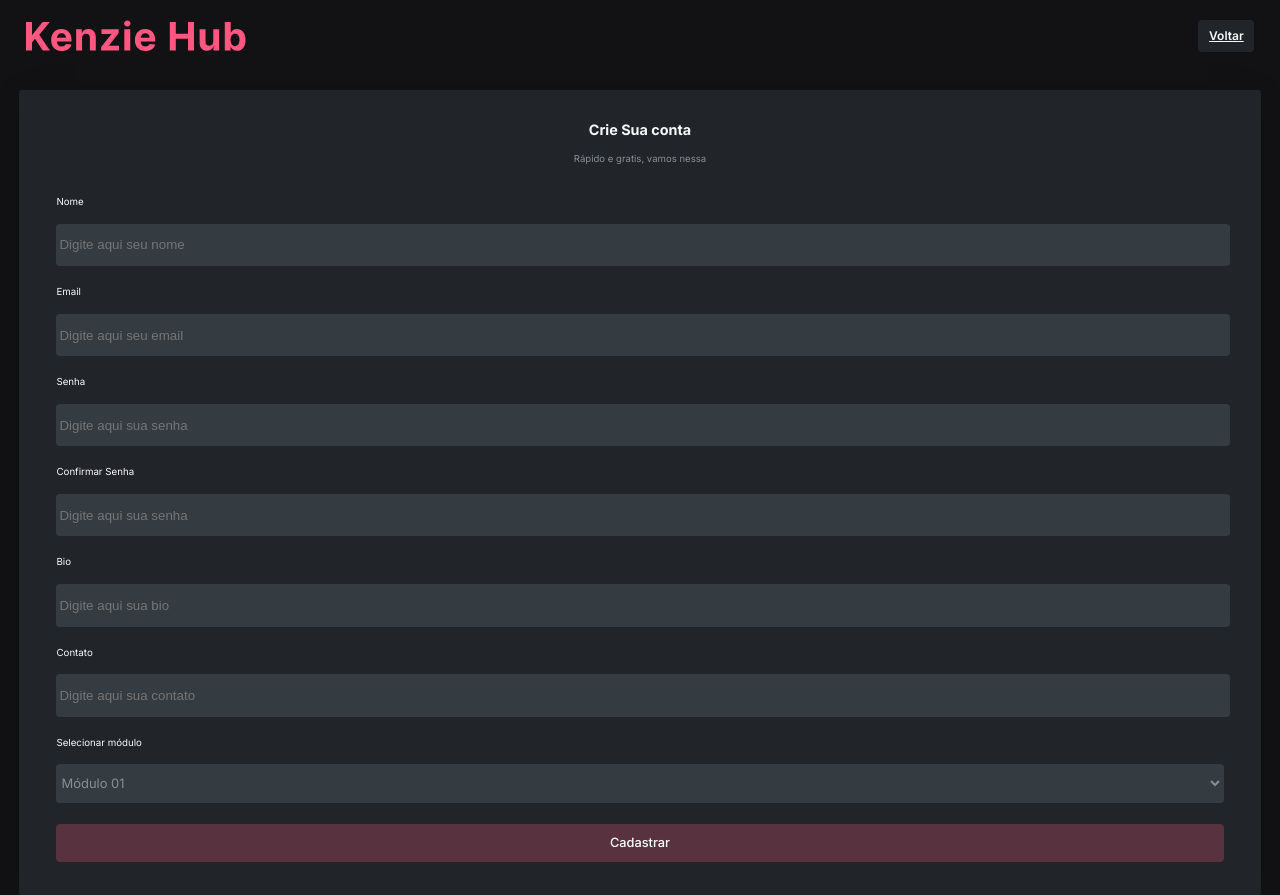
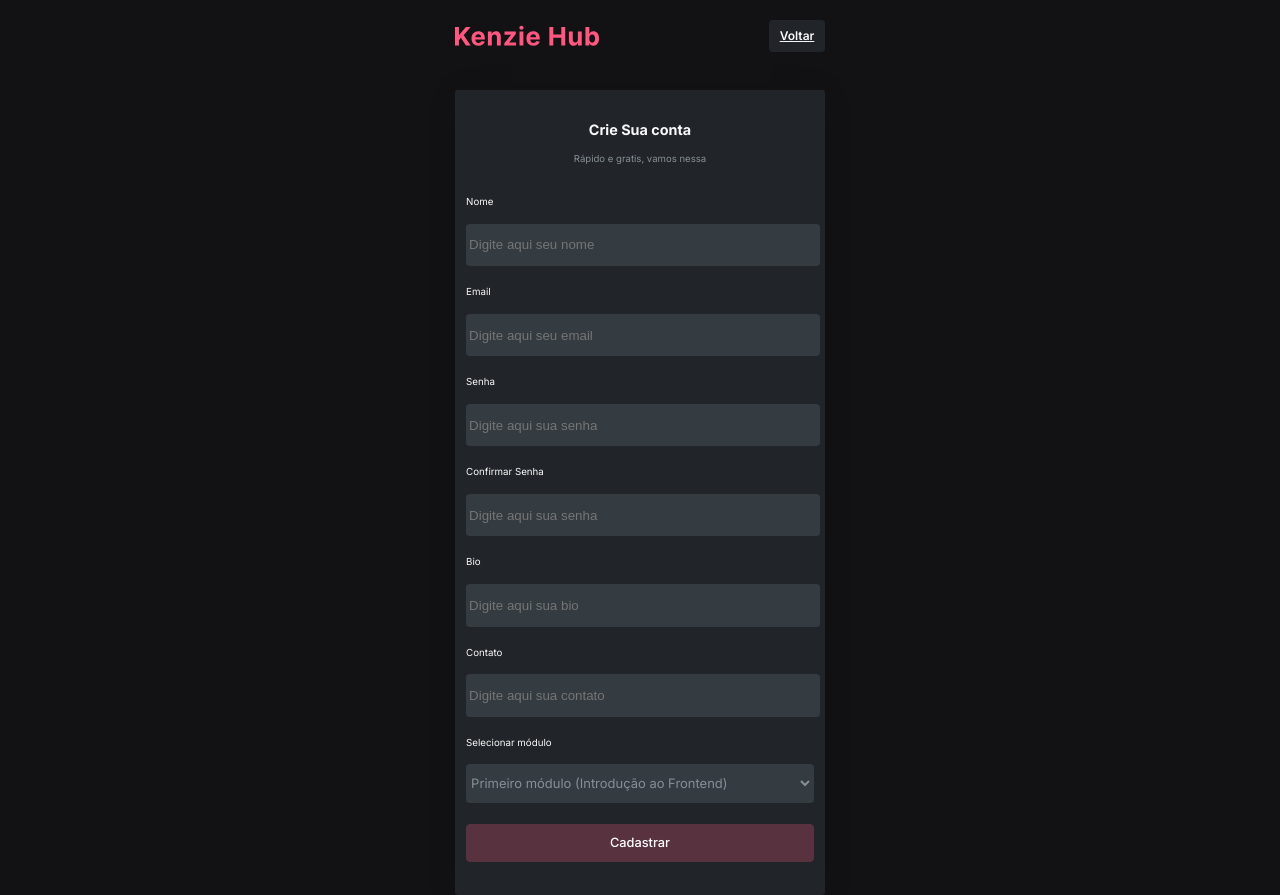
Before and after one commit to gabrieloliveirabar/Formul-rio-de-cadastro, a React (Create React App) app: page /register in a window 1280 px wide. Built offline with nearby package versions, Linux system fonts and the light colour scheme.

Commit message:
feat: tranformando home em mobile

```diff
--- a/src/Routes/Home/index.jsx
+++ b/src/Routes/Home/index.jsx
@@ -5,22 +5,22 @@ import { ContainerHome, LinkHeader } from "../../Style/Home";
 import { useState } from "react";
 
 export const Home = () => {
-    const [name,setName] = useState("")
+  const [name,setName] = useState("")
   const user_id = window.localStorage.getItem("@USERID");
-  const Api_Id = axios
+  const Api_Id =  axios
   .get(`https://kenziehub.herokuapp.com/users/${user_id}`)
-  .then((response)=>setName(response.data.name));
+  .then(async(response)=>await setName(response.data.name));
 
-//   const ApiArray = axios
-//     .get("https://kenziehub.herokuapp.com/users")
-//     // .then((response) => console.log(response.data));
-
+  //  const ApiArray = axios
+  //    .get("https://kenziehub.herokuapp.com/users")
+  //   .then((response) => console.log(response.data));
 
   return (
     <ContainerHome>
       <header>
         <img src={Logo} alt="" />
-        <LinkHeader to={"/"}>Sair</LinkHeader>
+        <LinkHeader to={"/"} onClick={()=>{window.localStorage.clear()}}>Sair</LinkHeader>
+
       </header>
       <main>
         <div className="user">
--- a/src/Routes/Login/index.jsx
+++ b/src/Routes/Login/index.jsx
@@ -1,36 +1,63 @@
-import * as yup from 'yup';
-import axios from'axios';
-import { useForm } from 'react-hook-form';
-import {yupResolver} from '@hookform/resolvers/yup';
-import {Link,useNavigate} from "react-router-dom";
-import {ToastContainer, toast} from 'react-toastify';
-import 'react-toastify/dist/ReactToastify.css';
-
+import * as yup from "yup";
+import axios from "axios";
+import { useForm } from "react-hook-form";
+import { yupResolver } from "@hookform/resolvers/yup";
+import { Link, useNavigate } from "react-router-dom";
+import "react-toastify/dist/ReactToastify.css";
+import { ToastContainer, toast } from "react-toastify";
 import Logo from "../../assets/Logo.svg";
-import { DivLogin } from '../../Style/Login';
-
-
+import { DivLogin } from "../../Style/Login";
+import { useState } from "react";
 
 export const Login = () => {
-  const Navigate = useNavigate()
+  const [Status, setStatus] = useState(false);
+
+  const Navigate = useNavigate();
   const formSchema = yup.object().shape({
-    email:yup.string().required("Nome obrigatório!").email(),
-    password:yup.string().required("Senha obrigatória!")
+    email: yup.string().required("Nome obrigatório!").email(),
+    password: yup.string().required("Senha obrigatória!"),
   });
-  const {register,handleSubmit,formState:{errors}} = useForm({
-    resolver:yupResolver(formSchema),
+
+  const {
+    register,
+    handleSubmit,
+    formState: { errors },
+  } = useForm({
+    resolver: yupResolver(formSchema),
   });
-  const onSubmitFunction = (data)=>{
-  axios.post("https://kenziehub.herokuapp.com/sessions",data)
-  .then((response)=>{
+  const onSubmitFunction = (data) => {
+     axios
+      .post("https://kenziehub.herokuapp.com/sessions", data)
+      .then((response) => {
+        if (response.status === 200) {
+          setStatus(true);
+          window.localStorage.clear();
+           window.localStorage.setItem(
+            "@TOKEN",
+            response.data.token
+          );
+          window.localStorage.setItem(
+            "@USERID",
+            response.data.user.id
+          );
+        }
+      })
+      .catch((err) => console.log(err));
+  };
 
-    window.localStorage.clear();
-    window.localStorage.setItem("@TOKEN",response.data.token);
-    window.localStorage.setItem("@USERID",response.data.user.id)
+  const notify = () => {
+    toast.error("ops, Algo deu errado!", {
+      position: "top-right",
+      autoClose: 5000,
+      hideProgressBar: false,
+      closeOnClick: true,
+      pauseOnHover: true,
+      draggable: true,
+      progress: undefined,
+    });
+  };
 
-  })
-  .catch((err)=>console.log(err))}
-
+  axios.get("https://kenziehub.herokuapp.com/users");
   return (
     <DivLogin>
       <header>
@@ -39,19 +66,32 @@ export const Login = () => {
       <main>
         <h2 className="titleLogin">Login</h2>
         <form className="formLogin" onSubmit={handleSubmit(onSubmitFunction)}>
-
           <label htmlFor="email">Email</label>
-          <input type="email" name="email" id="email" {...register("email")}  />
+          <input type="email" name="email" id="email" {...register("email")} />
           {errors.email?.message}
           <label htmlFor="password">Senha</label>
-          <input type="password" name="password" id="password" {...register("password")}/>
+          <input
+            type="password"
+            name="password"
+            id="password"
+            {...register("password")}
+          />
           {errors.password?.message}
-          <button className="btnLogin" type='submit' onClick={Navigate("/Users")}>Entrar</button>
+          <button className="btnLogin" type="submit" onClick={()=>{
+            if(Status===true){
+
+              Navigate("/Users")}
+            }}>
+            Entrar
+          </button>
           <ToastContainer />
+
         </form>
         <div className="containerRegister">
           <p className="descriptionRegister">Ainda não possui uma Conta?</p>
-          <Link to={"/register"} className="Link">Cadastre-se</Link>
+          <Link to={"/register"} className="Link">
+            Cadastre-se
+          </Link>
         </div>
       </main>
     </DivLogin>
--- a/src/Routes/Register/index.jsx
+++ b/src/Routes/Register/index.jsx
@@ -4,10 +4,14 @@ import { yupResolver } from "@hookform/resolvers/yup";
 import axios from'axios';
 import Logo from "../../assets/Logo.svg";
 import { ContainerHome, LinkRegister } from "../../Style/Register";
+import { useState } from "react";
+import {ToastContainer, toast} from 'react-toastify';
+export const RegisterUsers = () => {
+  const [Validation,setValidation] = useState(false);
 
-export const RegisterUsers = () => {
+
   const formSchema = yup.object().shape({
-    nome: yup.string().required("Nome obrigatório."),
+    name: yup.string().required("Nome obrigatório."),
     email: yup.string().required("Email obrigatório.").email(),
     password: yup
       .string()
@@ -16,17 +20,32 @@ export const RegisterUsers = () => {
       .matches(/([a-z])/, "deve conter ao menos 1 letra minúscula")
       .matches(/(\d)/, "deve conter ao menos 1 número")
       .matches(/(\W)|_/, "deve conter ao menos 1 caracter especial")
-      .matches(/.{8,}/, "deve conter ao menos 8 dígitos"),
-
+      .matches(/.{8}/, "deve conter ao menos 8 dígitos"),
     confirmPassword: yup
       .string()
       .oneOf([yup.ref("password"), null], "Password errado."),
     bio: yup.string().required("Bio obrigatória."),
     contact: yup.string().required("Contato Obrigatório."),
-
     course_module: yup.string(),
   });
-
+  const notify = ()=>{Validation===true
+  ?toast.success('Conta criada com sucesso!', {
+    position: "top-right",
+    autoClose: 5000,
+    hideProgressBar: false,
+    closeOnClick: true,
+    pauseOnHover: true,
+    draggable: true,
+    progress: undefined,
+    }):toast.error('ops, Algo deu errado!', {
+      position: "top-right",
+      autoClose: 5000,
+      hideProgressBar: false,
+      closeOnClick: true,
+      pauseOnHover: true,
+      draggable: true,
+      progress: undefined,
+      });};
   const {
     register,
     handleSubmit,
@@ -34,8 +53,13 @@ export const RegisterUsers = () => {
   } = useForm({
     resolver: yupResolver(formSchema),
   });
-  const onSubmitFunction = ({email,password,name,bio,contact,course_module}) =>
-  axios.post("https://kenziehub.herokuapp.com/users",email,password,name,bio,contact,course_module)
+  const onSubmitFunction = (data) => {
+
+    data?setValidation(true):setValidation(false)
+    axios.post("https://kenziehub.herokuapp.com/users",data)
+  .then((response)=>console.log(response))};
+
+
 
   return (
     <ContainerHome>
@@ -127,14 +151,15 @@ export const RegisterUsers = () => {
               id="course_module"
               {...register("course_module")}
             >
-              <option value="M1">Módulo 01</option>
-              <option value="M2">Módulo 02</option>
-              <option value="M3">Módulo 03</option>
+              <option value="M1">Primeiro módulo (Introdução ao Frontend)</option>
+              <option value="M2">Segundo módulo (Frontend Avançado)</option>
+              <option value="M3">Terceiro módulo (Introdução ao Backend)</option>
             </select>
             {errors.course_module?.message}
           </label>
 
-          <button type="submit">Cadastrar</button>
+          <button type="submit" className="btnCadastrar" onClick={notify}>Cadastrar</button>
+          <ToastContainer />
         </form>
       </main>
     </ContainerHome>
--- a/src/Style/Home.js
+++ b/src/Style/Home.js
@@ -24,7 +24,7 @@ export const ContainerHome = styled.div`
       justify-content: center;
       align-items: flex-start;
       border-bottom: 1px solid var(--grey-3);
-      border-top: 1px solid var(--grey-3);
+
     }
     h2 {
       font-family: "Inter";
@@ -43,11 +43,31 @@ export const ContainerHome = styled.div`
       color: #868e96;
     }
   }
+  @media screen and (min-width: 600px) {
+    main{
+      .user{
+        display: flex;
+        flex-direction: column;}
+    }
+  }
+  @media screen and (min-width: 413px) {
+    background: var(--grey-4);
 
-  @media screen and (min-width: 413px) {
+    header {
+      display: flex;
+      justify-content: space-between;
+      align-items: flex-start;
+      padding: 0px 81px;
+    }
+    main {
 
-    background: var(--grey-4);
-    header {
+      .user{
+      display: flex;
+      flex-direction: row;
+      justify-content: space-between;
+      align-items: flex-start;
+      padding: 0px 81px;
+      }
 
     }
   }
--- a/src/Style/Register.js
+++ b/src/Style/Register.js
@@ -101,7 +101,7 @@ export const ContainerHome = styled.div`
         color: #868e96;
       }
     }
-    button {
+    .btnCadastrar {
       width: 100%;
       height: 38.38px;
       background: #59323f;
@@ -113,6 +113,15 @@ export const ContainerHome = styled.div`
       font-weight: 500;
       font-size: 12.7925px;
       color: #FFFFFF;
+    }
+  }
+
+  @media screen and (min-width:414px) {
+    header{
+      width:370px;
+    }
+    main{
+      width: 370px;
     }
   }
 `;
```
